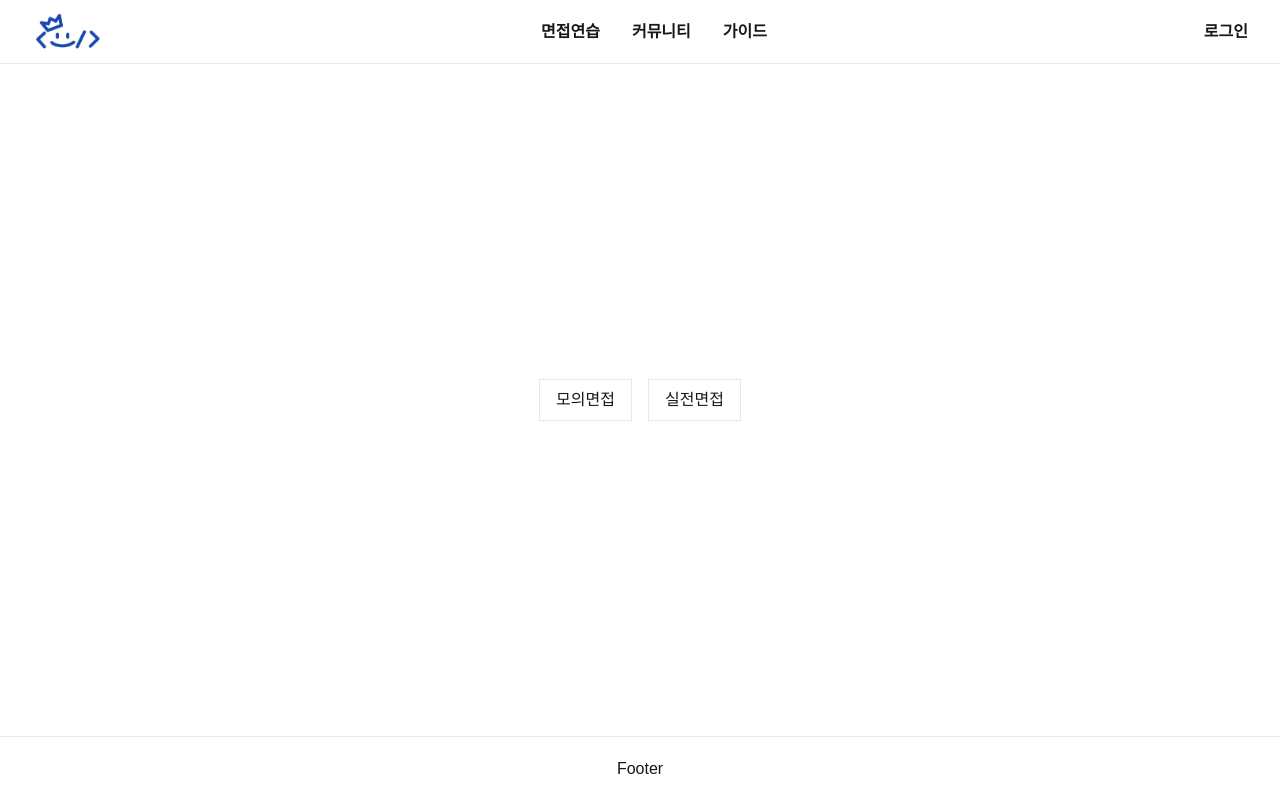
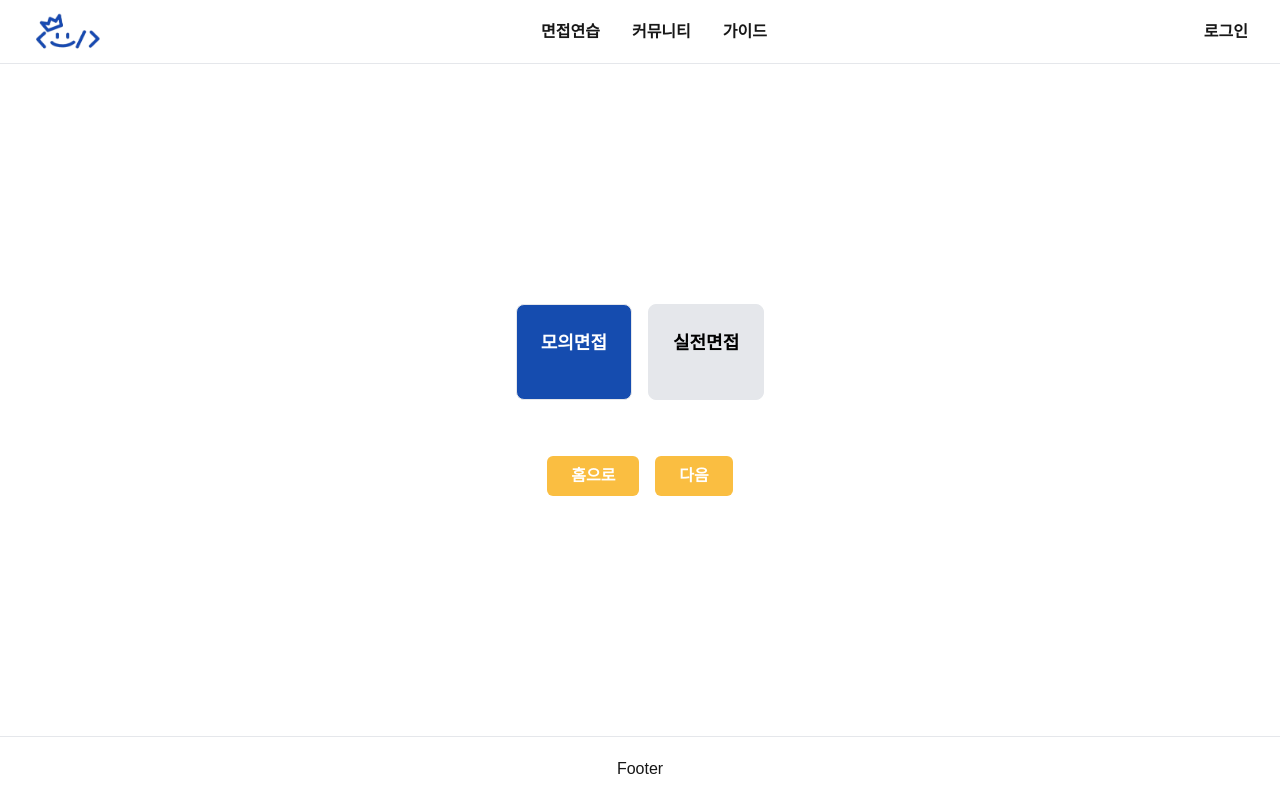
Before and after one commit to TeamRichardStallman/dv-front, a Next.js app: page /interview in a window 1280 px wide. Built offline with nearby package versions, Linux system fonts and the light colour scheme; a web font is replaced by a local one.

Commit message:
DV-54 feat: 면접 설정 버튼 컴포넌트 추가

```diff
--- a/src/app/interview/page.tsx
+++ b/src/app/interview/page.tsx
@@ -1,15 +1,37 @@
+"use client";
+import { useState } from "react";
 import Link from "next/link";
-import React from "react";
+import SettingBtn from "@/components/settingbtn";
 
 const InterviewPage = () => {
+  const [mode, setMode] = useState("mock");
+
   return (
-    <div>
+    <div className="flex flex-col items-center gap-6">
       <div className="flex gap-4">
-        <Link href={"/interview/setup?type=mock"} className="border px-4 py-2">
-          모의면접
+        <SettingBtn
+          label="모의면접"
+          description="선택한 관심 직무를 기반으로 가상면접을 진행합니다."
+          selected={mode === "mock"}
+          onClick={() => setMode("mock")}
+        />
+        <SettingBtn
+          label="실전면접"
+          description="선택한 직무와 자소서, 이력서 등을 기반으로 개인 맞춤화 가상면접을 진행합니다."
+          selected={mode === "real"}
+          onClick={() => setMode("real")}
+        />
+      </div>
+      <div className="flex gap-4 mt-8 font-semibold">
+        <Link href="/">
+          <button className="bg-secondary text-white py-2 px-6 rounded-md">
+            홈으로
+          </button>
         </Link>
-        <Link href={"/interview/setup?type=real"} className="border px-4 py-2">
-          실전면접
+        <Link href={`/interview/setup?type=${mode}`}>
+          <button className="bg-secondary text-white py-2 px-6 rounded-md">
+            다음
+          </button>
         </Link>
       </div>
     </div>
--- a/src/components/settingbtn.tsx
+++ b/src/components/settingbtn.tsx
@@ -1,3 +1,33 @@
-export default function SettingBtn() {
-  return <div>모드/유형/방법 선택 버튼 컴포넌트</div>;
-}
+"use client";
+import { useState } from "react";
+
+type ButtonProps = {
+  label: string;
+  description: string;
+  selected: boolean;
+  onClick: () => void;
+};
+
+const SettingBtn = ({ label, description, selected, onClick }: ButtonProps) => {
+  const [isHovered, setIsHovered] = useState(false);
+
+  return (
+    <div
+      className={`border rounded-lg p-6 text-center cursor-pointer transition-all duration-200 ${
+        selected ? "bg-primary text-white" : "bg-gray-200 text-black"
+      } ${isHovered ? "h-32" : "h-24"}`}
+      onClick={onClick}
+      onMouseEnter={() => setIsHovered(true)}
+      onMouseLeave={() => setIsHovered(false)}
+    >
+      <div className="font-bold text-lg">{label}</div>
+      {isHovered && (
+        <div className="mt-2 text-sm text-black bg-white p-2 rounded-md shadow-md">
+          {description}
+        </div>
+      )}
+    </div>
+  );
+};
+
+export default SettingBtn;
```
